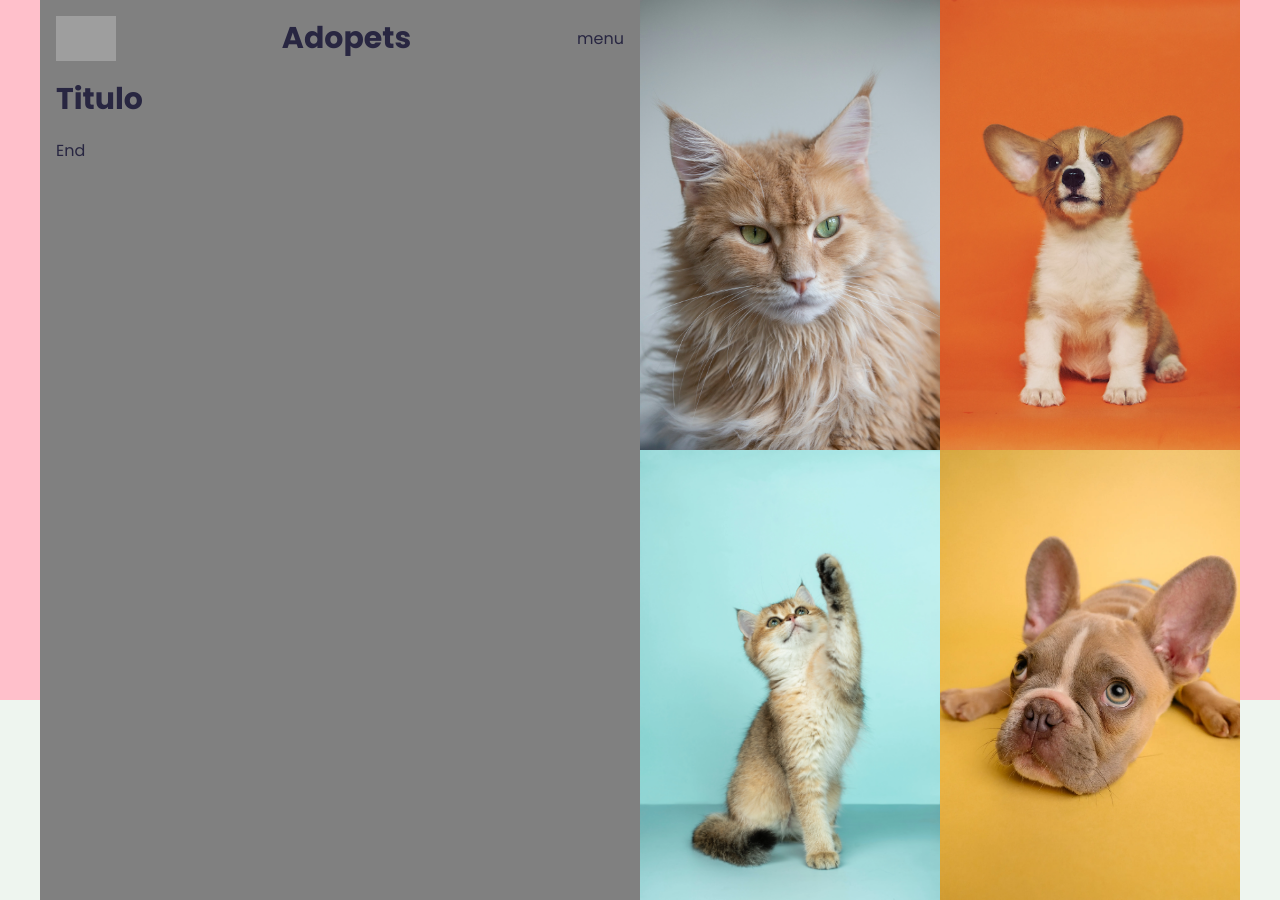
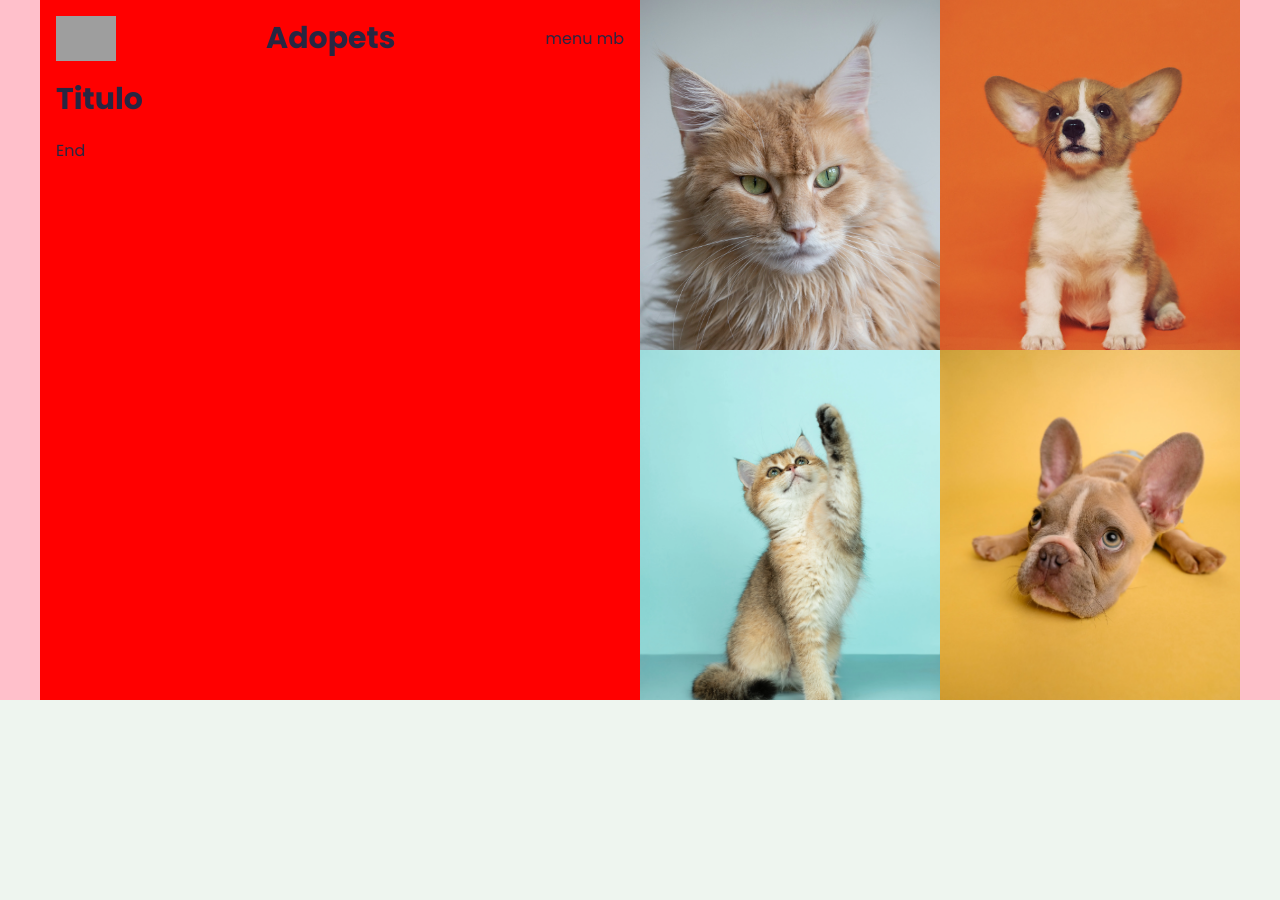
Before and after one commit to RNoleto/adopets-vue3, a Vue app: page / in a window 1280 px wide. After the commit the page ends 800 px from the top, so only its background shows below. Built offline with nearby package versions, Linux system fonts and the light colour scheme; grey boxes are pictures that could not be loaded.

Commit message:
animação dos cards dos animais

```diff
--- a/src/components/Banner.vue
+++ b/src/components/Banner.vue
@@ -5,17 +5,17 @@
         <div class="top">
           <img src="../assets/img/logo.png" alt="logo" class="logo" />
           <h1 class="title">Adopets</h1>
-          <p>menu</p>
+          <p>menu mb</p>
         </div>
         <h1 class="title">Titulo</h1>
         <p>End</p>
       </div>
       <div class="secondColumn">
         <div class="images">
-          <img src="../assets/img/cat1.webp" alt="" />
-          <img src="../assets/img/dog1.webp" alt="" />
-          <img src="../assets/img/cat2.webp" alt="" />
-          <img src="../assets/img/dog2.webp" alt="" />
+          <img src="../assets/img/cat1.webp" alt="" class="card" />
+          <img src="../assets/img/dog1.webp" alt="" class="card" />
+          <img src="../assets/img/cat2.webp" alt="" class="card" />
+          <img src="../assets/img/dog2.webp" alt="" class="card" />
         </div>
       </div>
     </div>
@@ -36,6 +36,7 @@ export default {
     flex-wrap: wrap;
     .firstColumn {
       width: 100%;
+      height: auto;
       background-color: red;
       display: flex;
       flex-direction: column;
@@ -59,9 +60,13 @@ export default {
         width: 100%;
         height: 100%;
         img {
+          transition: transform 0.2s ease-in;
           width: 50%;
           height: 50%;
           object-fit: cover;
+        }
+        .card:hover {
+          transform: scale(1.1); //Não vai ser esse efeito, somente teste
         }
       }
     }
@@ -69,16 +74,11 @@ export default {
 }
 @media (min-width: 720px) {
   .banner {
-    height: 700px;
     .content {
-      .firstColumn {
-        width: 50%;
-        height: auto;
-        background-color: grey;
-      }
+      .firstColumn,
       .secondColumn {
         width: 50%;
-        height: auto;
+        height: 700px;
       }
     }
   }
```
